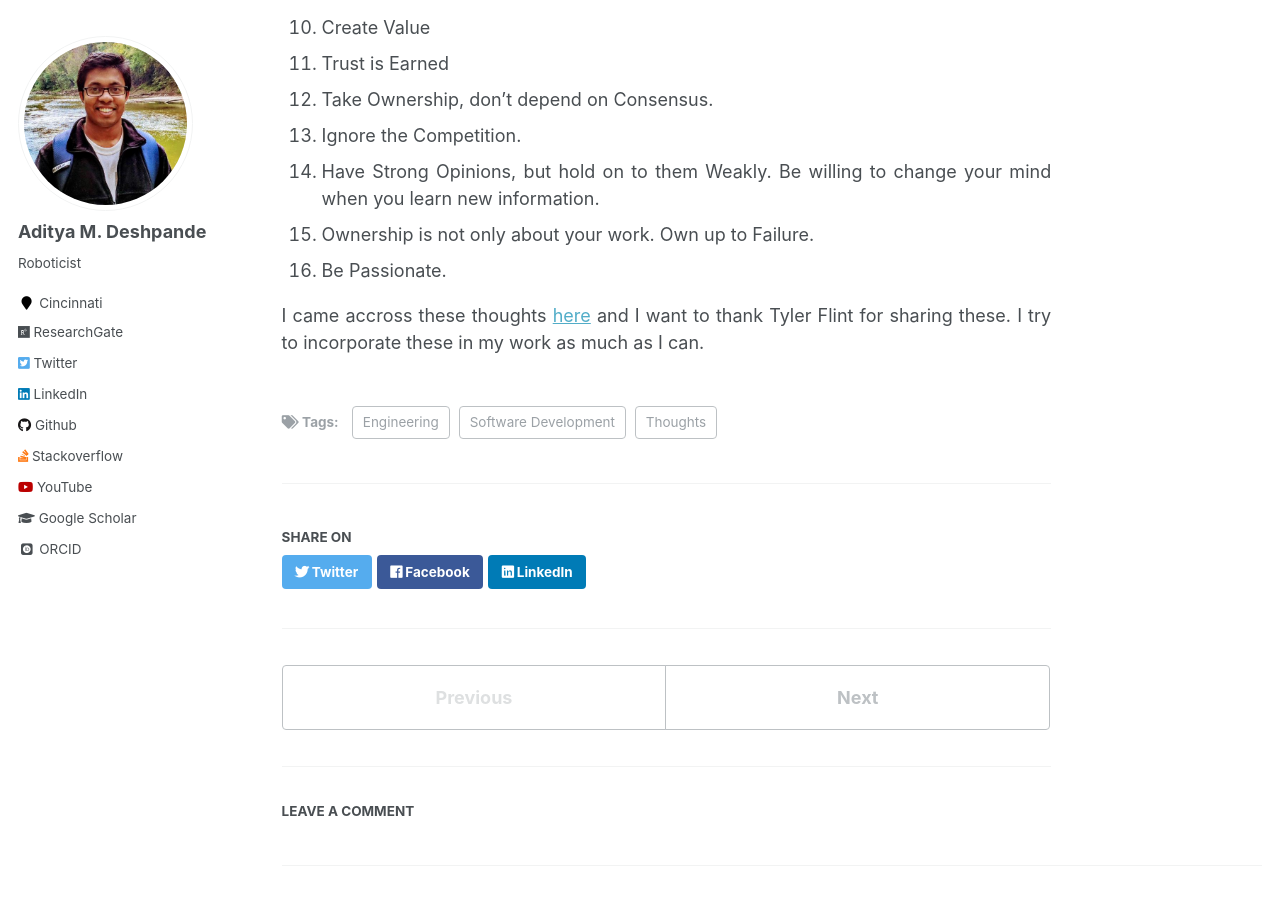
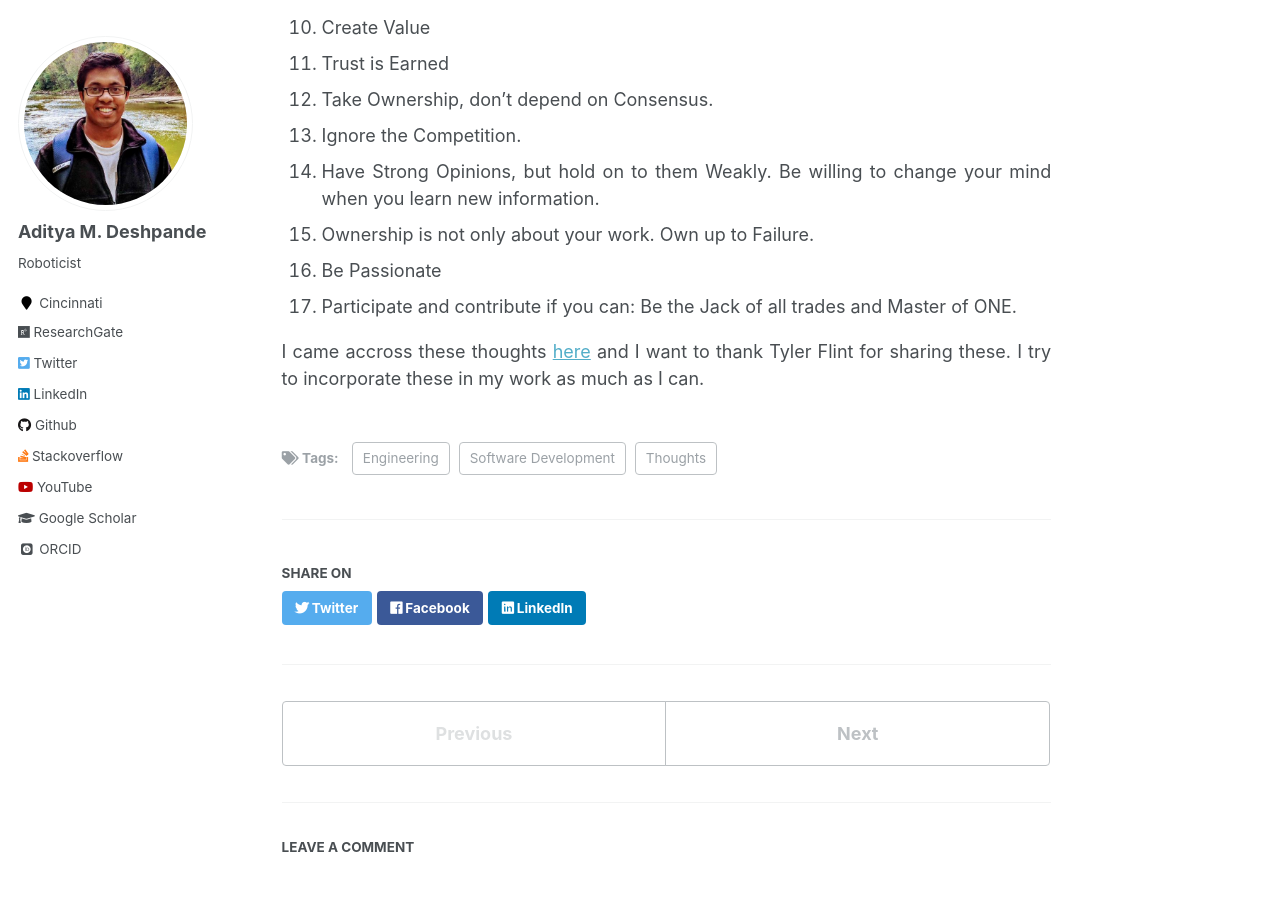
Before and after one commit to adipandas/adipandas.github.io, a Jekyll site: the page built from _posts/2019-08-31-developer-manisfesto.md, in a window 1280 px wide and 900 px high, scrolled down 683 px. Built offline with Jekyll 4.4.1, drawn with Linux system fonts in a browser that asks for light colours; some web fonts are replaced; comment, search, counter and statistics services are not loaded.

Commit message:
Update 2019-08-31-developer-manisfesto.md

```diff
--- a/_posts/2019-08-31-developer-manisfesto.md
+++ b/_posts/2019-08-31-developer-manisfesto.md
@@ -25,7 +25,8 @@ Some thoughts about engineering and software development.
 13. Ignore the Competition.
 14. Have Strong Opinions, but hold on to them Weakly. Be willing to change your mind when you learn new information.
 15. Ownership is not only about your work. Own up to Failure.
-16. Be Passionate.
+16. Be Passionate
+17. Participate and contribute if you can: Be the Jack of all trades and Master of ONE.
 
 
 I came accross these thoughts [here](https://content.nanobox.io/the-developer-manifesto/#ampshare=https://content.nanobox.io/the-developer-manifesto/) and I want to thank Tyler Flint for sharing these. I try to incorporate these in my work as much as I can.
```
